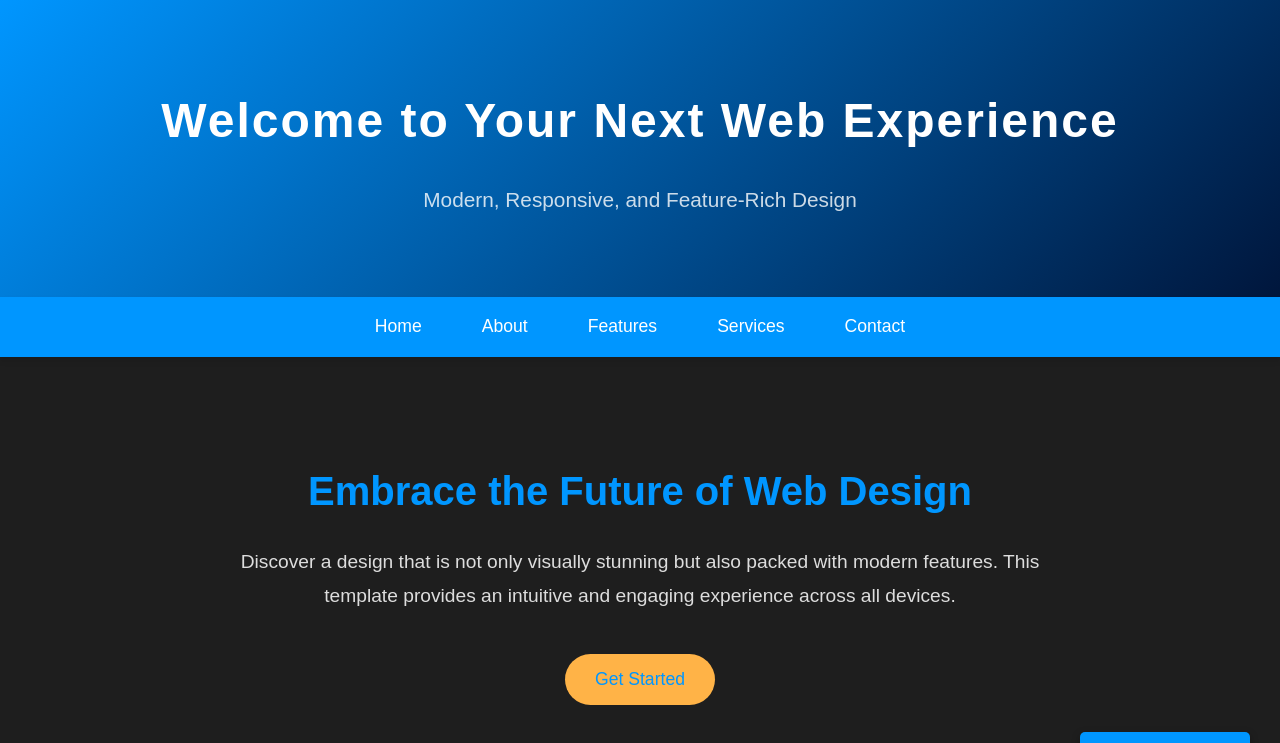
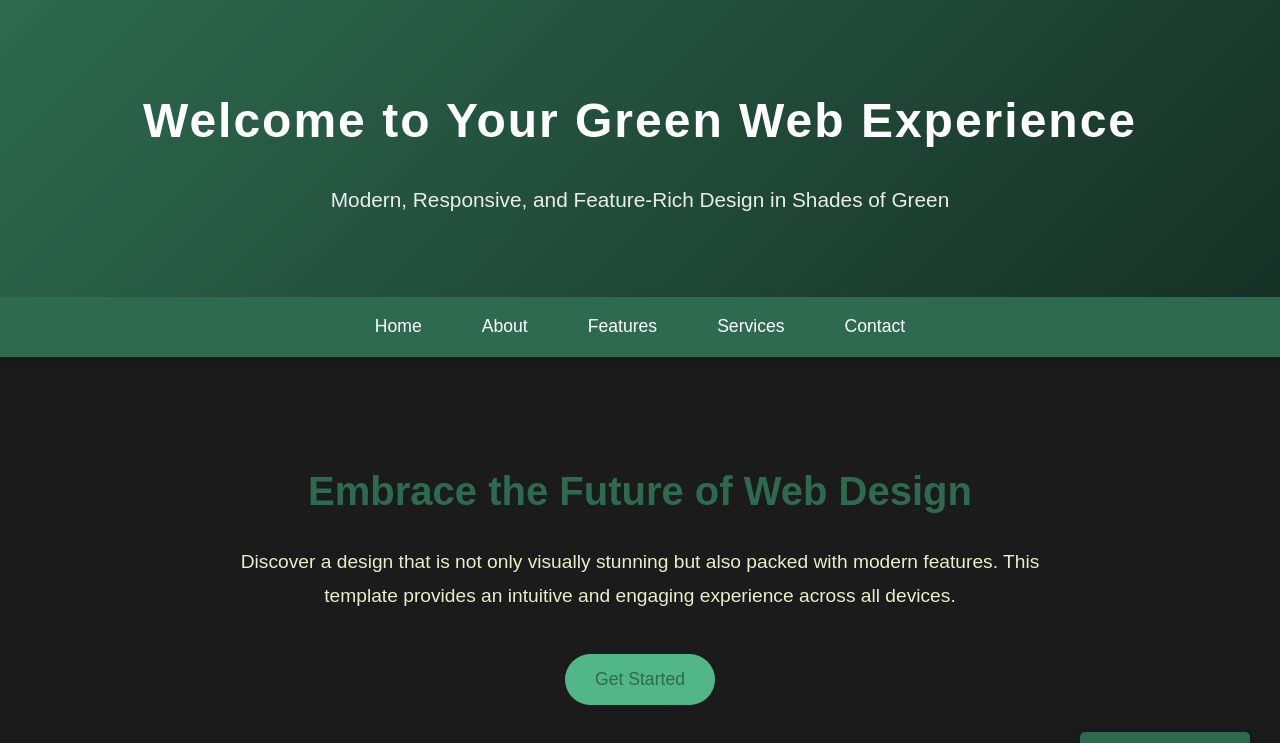
Before and after one commit to dmedarov/oracle-web-, a plain HTML site: page index.html in a window 1280 px wide. Both pictures are taken after a click on the button "Toggle Dark Mode". Shown: the top 743 px of the page. Drawn offline with Linux system fonts and the light colour scheme.

Commit message:
Update index.html

```diff
--- a/index.html
+++ b/index.html
@@ -4,19 +4,20 @@
     <meta charset="UTF-8">
     <meta name="viewport" content="width=device-width, initial-scale=1.0">
     <meta http-equiv="X-UA-Compatible" content="IE=edge">
-    <title>Advanced & Dynamic Web Experience</title>
+    <title>Green Themed Web Experience</title>
     <style>
-        /* CSS Variables for easier theming */
+        /* CSS Variables for theming */
         :root {
-            --primary-color: #003b8e;
-            --secondary-color: #ffcd39;
-            --background-color: #f7f9fc;
-            --dark-background: #1e1e1e;
-            --dark-text: #ddd;
-            --dark-primary: #0096ff;
-            --dark-secondary: #ffb347;
-            --text-color: #333;
+            --primary-color: #2d6a4f;
+            --secondary-color: #95d5b2;
+            --background-color: #f1faee;
+            --dark-background: #1b1b1b;
+            --dark-primary: #2d6a4f;
+            --dark-secondary: #52b788;
+            --text-color: #073b4c;
+            --dark-text: #e9edc9;
             --white-color: #ffffff;
+            --gray-color: #6c757d;
             --transition-speed: 0.3s;
         }
 
@@ -43,7 +44,7 @@
         }
 
         header {
-            background: linear-gradient(135deg, var(--primary-color), #00296b);
+            background: linear-gradient(135deg, var(--primary-color), #204f3b);
             padding: 80px 20px;
             text-align: center;
             color: var(--white-color);
@@ -52,7 +53,7 @@
         }
 
         body.dark-mode header {
-            background: linear-gradient(135deg, var(--dark-primary), #00163c);
+            background: linear-gradient(135deg, var(--dark-primary), #163026);
         }
 
         header h1 {
@@ -65,7 +66,7 @@
         header p {
             font-size: 1.3rem;
             margin-top: 20px;
-            opacity: 0.8;
+            opacity: 0.9;
         }
 
         nav {
@@ -175,7 +176,7 @@
         }
 
         section button:hover {
-            background-color: #ffc107;
+            background-color: #74c69d;
             transform: translateY(-3px);
         }
 
@@ -185,7 +186,7 @@
         }
 
         body.dark-mode section button:hover {
-            background-color: #ffa31a;
+            background-color: #3a8369;
         }
 
         /* Feature Section */
@@ -218,11 +219,11 @@
         .feature-box p {
             font-size: 1rem;
             line-height: 1.6;
-            color: #555;
+            color: var(--gray-color);
         }
 
         body.dark-mode .feature-box {
-            background: var(--dark-background);
+            background: #333;
             color: var(--dark-text);
         }
 
@@ -256,7 +257,7 @@
         }
 
         footer a:hover {
-            color: #ffc107;
+            color: #74c69d;
         }
 
         body.dark-mode footer a {
@@ -264,7 +265,7 @@
         }
 
         body.dark-mode footer a:hover {
-            color: #ffa31a;
+            color: #52b788;
         }
 
         /* Toggle Dark Mode Button */
@@ -288,11 +289,11 @@
         }
 
         .toggle-dark-mode:hover {
-            background-color: #004085;
+            background-color: #1f4e34;
         }
 
         body.dark-mode .toggle-dark-mode:hover {
-            background-color: #0069d9;
+            background-color: #265940;
         }
 
         /* Keyframe Animations */
@@ -318,10 +319,10 @@
             }
         }
 
-        /* Responsive Design */
+        /* Media Queries */
         @media (max-width: 768px) {
             header h1 {
-                font-size: 2.2rem;
+                font-size: 2.5rem;
             }
 
             nav ul li {
@@ -341,8 +342,8 @@
 <body>
 
 <header>
-    <h1>Welcome to Your Next Web Experience</h1>
-    <p>Modern, Responsive, and Feature-Rich Design</p>
+    <h1>Welcome to Your Green Web Experience</h1>
+    <p>Modern, Responsive, and Feature-Rich Design in Shades of Green</p>
 </header>
 
 <nav>
@@ -393,3 +394,7 @@
 
 </body>
 </html>
+
+
+</body>
+</html>
```
